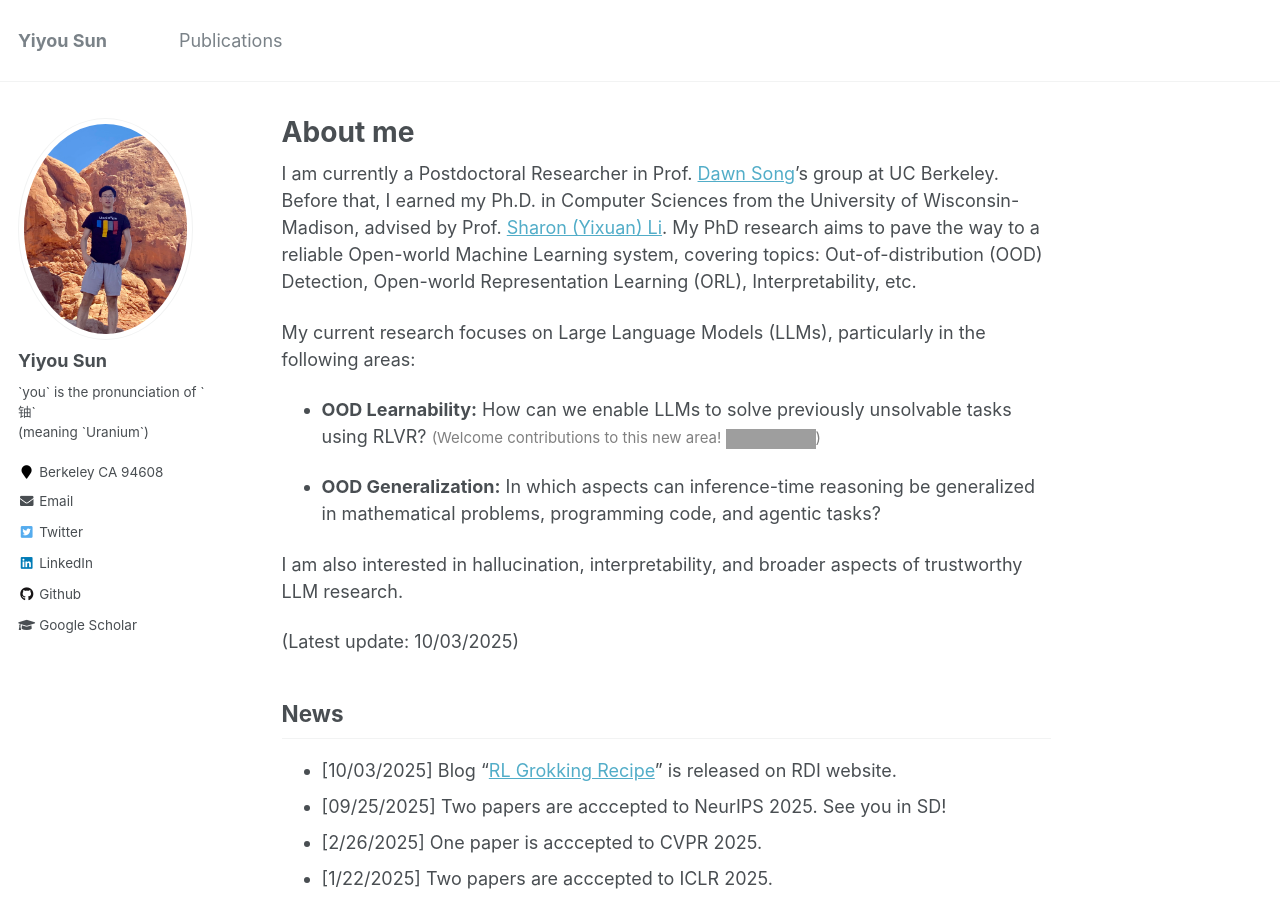
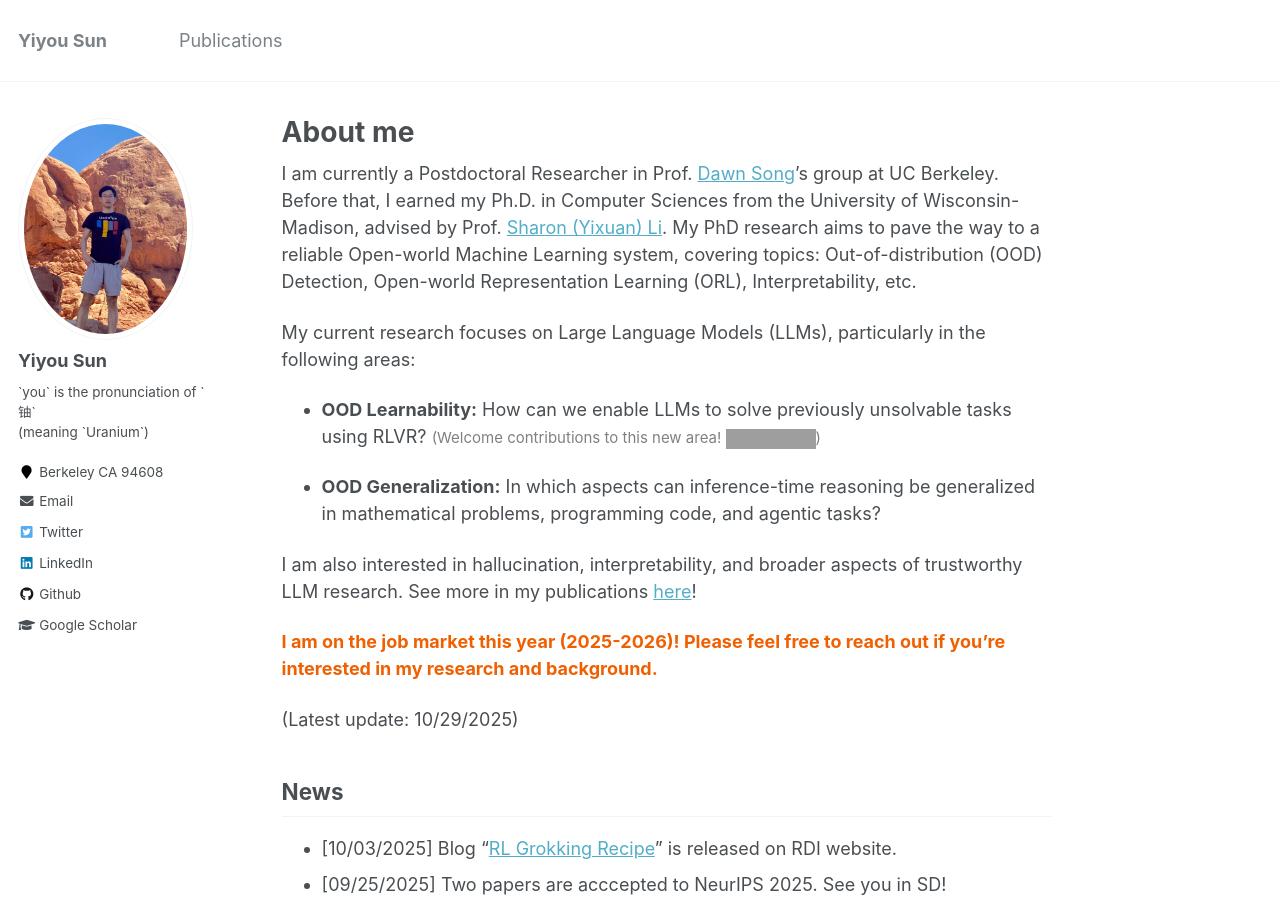
Before and after one commit to sunyiyou/sunyiyou.github.io, a Jekyll site: the page built from _pages/about.md, in a window 1280 px wide and 900 px high. Built offline with Jekyll 4.4.1, drawn with Linux system fonts in a browser that asks for light colours; grey boxes are pictures that could not be loaded.

Commit message:
add note

```diff
--- a/_pages/about.md
+++ b/_pages/about.md
@@ -11,15 +11,17 @@ redirect_from:
 I am currently a Postdoctoral Researcher in Prof. [Dawn Song](https://dawnsong.io/)'s group at UC Berkeley.
  Before that, I earned my Ph.D. in Computer Sciences from the University of Wisconsin-Madison, advised by Prof. [Sharon (Yixuan) Li](https://pages.cs.wisc.edu/~sharonli/). My PhD research aims to pave the way to a reliable Open-world Machine Learning system, covering topics: Out-of-distribution (OOD) Detection, Open-world Representation Learning (ORL), Interpretability, etc.
 
+
 My current research focuses on Large Language Models (LLMs), particularly in the following areas:
 
 + **OOD Learnability:** How can we enable LLMs to solve previously unsolvable tasks using RLVR? <span style="font-size: smaller; color: gray;">(Welcome contributions to this new area! [![GitHub stars](https://img.shields.io/github/stars/rdi-berkeley/awesome-RLVR-boundary)](https://github.com/rdi-berkeley/awesome-RLVR-boundary))</span>
 
 + **OOD Generalization:** In which aspects can inference-time reasoning be generalized in mathematical problems, programming code, and agentic tasks?
 
-I am also interested in hallucination, interpretability, and broader aspects of trustworthy LLM research.
+I am also interested in hallucination, interpretability, and broader aspects of trustworthy LLM research. See more in my publications [here](https://sunyiyou.github.io/publications/)!
 
-<!-- See more in my [CV](https://sunyiyou.github.io/files/CV.pdf) and publications [here](https://sunyiyou.github.io/publications/)! -->
+<!-- class="flashing-rgb" -->
+<span style="color: #F05F00">**I am on the job market this year (2025-2026)! Please feel free to reach out if you're interested in my research and background.**</span>
 
 
 <style>
@@ -37,7 +39,7 @@ I am also interested in hallucination, interpretability, and broader aspects of
 
 <!-- <span class="flashing-rgb">(UPDATE:) </span> -->
 
-(Latest update: 10/03/2025)
+(Latest update: 10/29/2025)
 
 ## News
 + [10/03/2025] Blog "[RL Grokking Recipe](https://rdi.berkeley.edu/blog/rl-grokking-recipe)" is released on RDI website.
```
Also changed, not shown: 5 other files.
